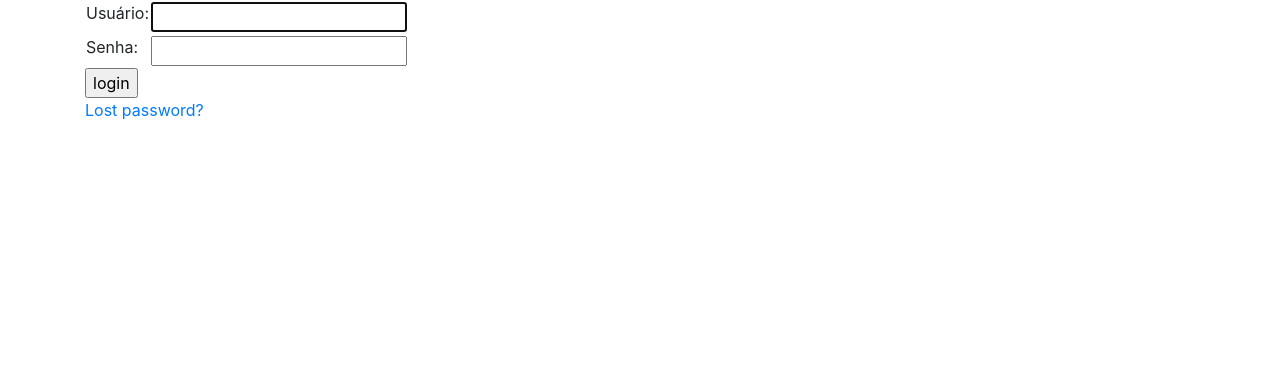
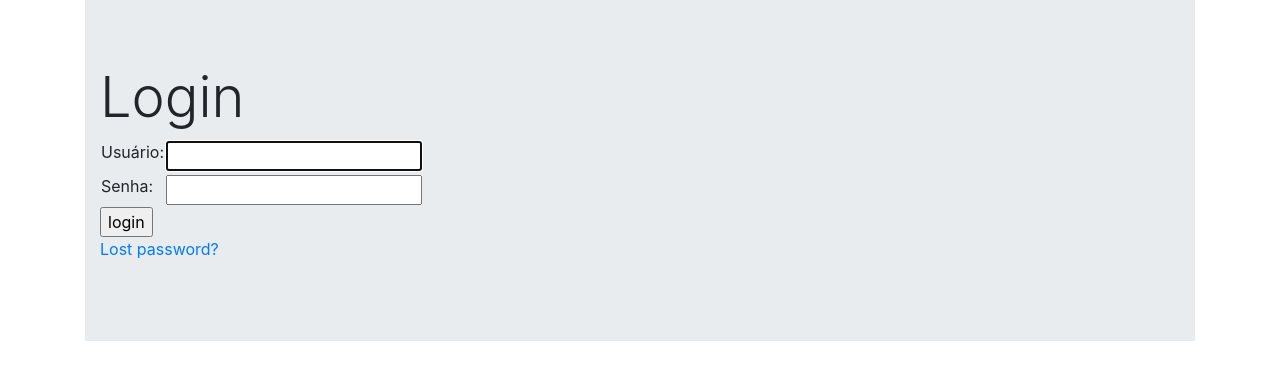
Before and after one commit to DouglasRFV/kanbanweb, a Django app: page /accounts/login/ in a window 1280 px wide. Shown: the top 380 px of the page. Run offline with Django 3.2, Linux system fonts and the light colour scheme; some libraries are stand-ins or nearby versions.

Commit message:
login menu

```diff
--- a/kanbanWebApp/templates/kanbanWebApp/menu.html
+++ b/kanbanWebApp/templates/kanbanWebApp/menu.html
@@ -15,7 +15,9 @@
                         <a class="nav-link" href="{% url 'kanbanWebApp_perguntas' %}">Perguntas frequentes</a>
                     </li>
                 </ul>
-                <i class="fas fa-sign-out-alt fa-2x" style="color:white" title="Sair"></i>
+                <a class="nav-link" href="{% url 'logout' %}">
+                    <i class="fas fa-door-open fa-2x" style="color:white" title="Logout"></i>
+                </a>
             </div>
             </nav>
         </div>
--- a/templates/registration/login.html
+++ b/templates/registration/login.html
@@ -1,20 +1,17 @@
-{% extends "base.html" %}
-
-{% block main %}
-
-{% if form.errors %}
+{% extends "base.html" %} {% block main %} {% if form.errors %}
 <p>Your username and password didn't match. Please try again.</p>
-{% endif %}
-
-{% if next %}
-    {% if user.is_authenticated %}
-    <p>Your account doesn't have access to this page. To proceed,
-    please login with an account that has access.</p>
+{% endif %} {% if next %} {% if user.is_authenticated %}
+<p>
+  Your account doesn't have access to this page. To proceed, please login with
+  an account that has access.
+</p>
 {% else %}
 <p>Please login to see this page.</p>
-    {% endif %}
-{% endif %}
+{% endif %} {% endif %}
 
+<div class="jumbotron jumbotron-fluid">
+  <div class="container">
+    <h1 class="display-4">Login</h1>
     <form method="post" action="{% url 'login' %}">
       {% csrf_token %}
       <table>
@@ -28,11 +25,13 @@
         </tr>
       </table>
 
-<input type="submit" value="login">
-<input type="hidden" name="next" value="{{ next }}">
+      <input type="submit" value="login" />
+      <input type="hidden" name="next" value="{{ next }}" />
     </form>
 
     {# Assumes you setup the password_reset view in your URLconf #}
     <p><a href="{% url 'password_reset' %}">Lost password?</a></p>
+  </div>
+</div>
 
 {% endblock %}
```
Also changed, not shown: db.sqlite3. Lines whose indentation alone changed are shown as unchanged.
